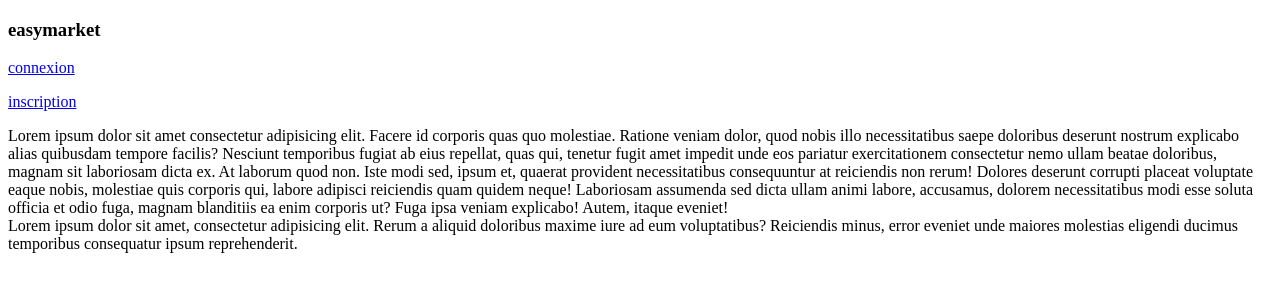
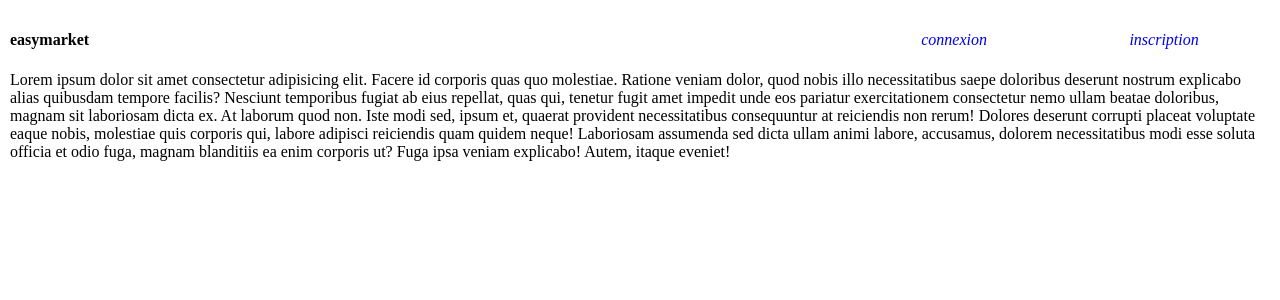
Before and after one commit to sylla156/pratique_e-commerce, a PHP site: page /index.php in a window 1280 px wide. Shown: the top 300 px of the page. Run offline with PHP 8.4, Linux system fonts and the light colour scheme.

Commit message:
style: mise au point de derniere minute

```diff
--- a/public/index.php
+++ b/public/index.php
@@ -3,6 +3,5 @@
 $title_of_references = "acceuil";
 $title_of_site = "easymarket";
 
-$link_of_css = __DIR__ . DIRECTORY_SEPARATOR . "design/css/style.css";
 
 require_once __DIR__ . DIRECTORY_SEPARATOR . "layout.php";
--- a/public/layout.php
+++ b/public/layout.php
@@ -5,6 +5,7 @@
     <meta charset="UTF-8">
     <meta http-equiv="X-UA-Compatible" content="IE=edge">
     <meta name="viewport" content="width=device-width, initial-scale=1.0">
+    <link rel="stylesheet" href="design/css/style.css">
     <title><?php echo $title_of_references ?? "erreur1" ?></title>
 </head>
 
@@ -12,7 +13,7 @@
     <main class="main">
 
         <header class="main__header">
-            <h3 class="main__header--title"><?php echo $title_of_site ?? "e_commerce" ?></h3>
+            <h4 class="main__header--title"><?php echo $title_of_site ?? "e_commerce" ?></h4>
             <nav class="main__header--nav">
                 <p class="main__header--nav-connection"><a href="./">connexion</a></p>
                 <p class="main__header--nav-inscription"><a href="./">inscription</a></p>
@@ -35,11 +36,7 @@
                 eveniet!</div>
         </section>
 
-        <footer class="main__footer">
-            <div class="main__footer--rein">Lorem ipsum dolor sit amet, consectetur adipisicing elit. Rerum a aliquid
-                doloribus maxime iure ad eum voluptatibus? Reiciendis minus, error eveniet unde maiores molestias
-                eligendi ducimus temporibus consequatur ipsum reprehenderit.</div>
-        </footer>
+
     </main>
 </body>
 
```
